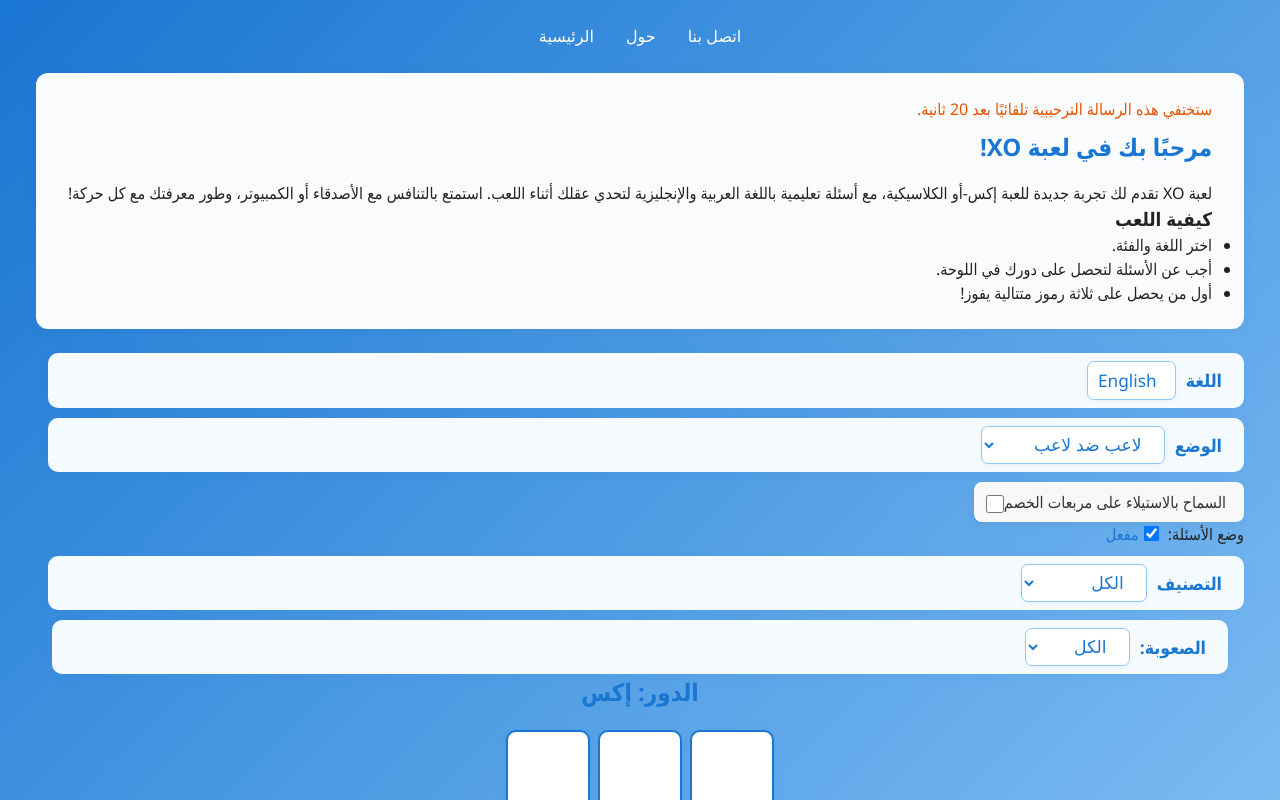
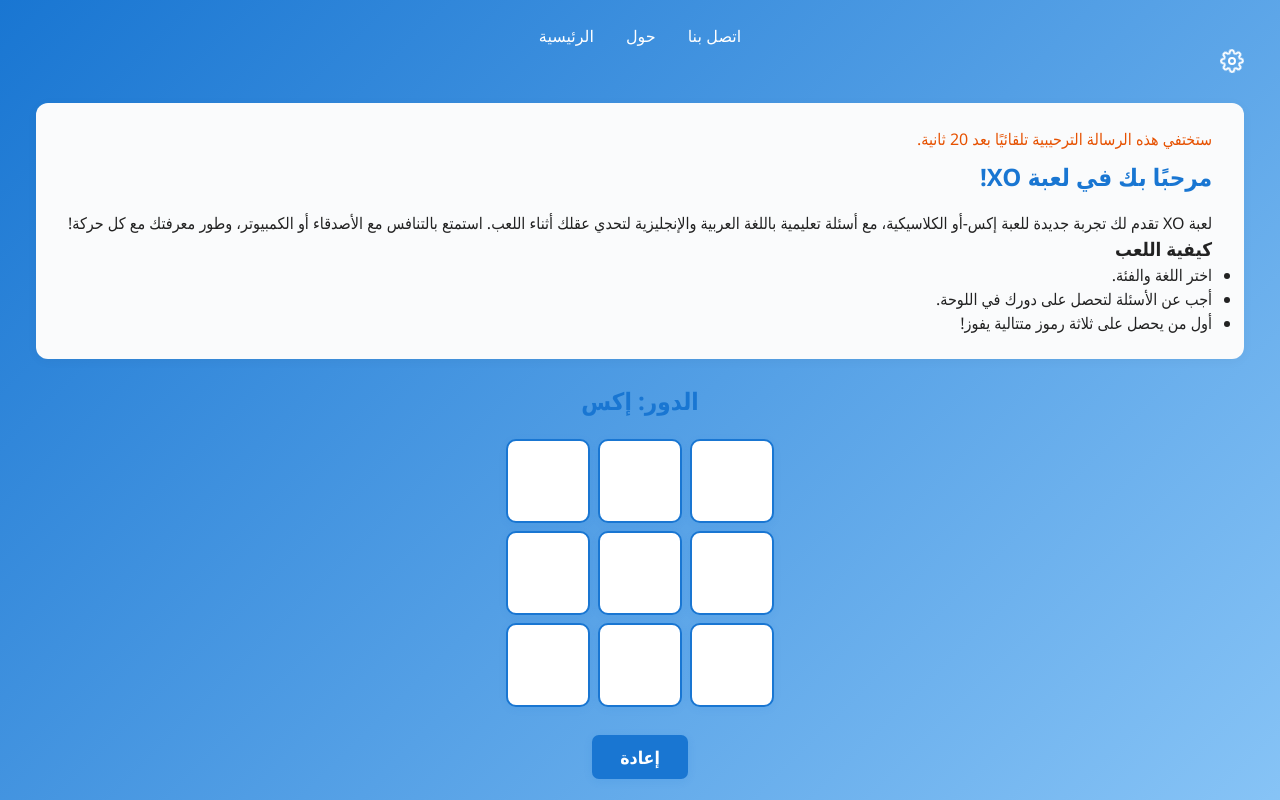
Before and after one commit to amh092/xo, a React (Vite) app: page / in a window 1280 px wide. Shown: the top 800 px of the page. Built offline with nearby package versions, Linux system fonts and the light colour scheme.

Commit message:
feat: add collapsible settings menu with rotating gear icon

```diff
--- /dev/null
+++ b/src/SettingIcon.tsx
@@ -0,0 +1,27 @@
+// You can use this as a React component:
+const SettingsIcon = ({ size = 24, color = "white", ...props }) => (
+    <svg
+      width={size}
+      height={size}
+      viewBox="0 0 24 24"
+      fill="none"
+      stroke={color}
+      strokeWidth="2"
+      strokeLinecap="round"
+      strokeLinejoin="round"
+      {...props}
+    >
+      <circle cx="12" cy="12" r="3" />
+      <path d="M19.4 15a1.65 1.65 0 0 0 .33 1.82l.06.06a2 2 0 1 1-2.83 2.83l-.06-.06a1.65 1.65 0 0 0-1.82-.33 1.65 1.65 0 0 0-1 1.51V21a2 2 0 1 1-4 0v-.09a1.65 1.65 0 0 0-1-1.51 1.65 1.65 0 0 0-1.82.33l-.06.06a2 2 0 1 1-2.83-2.83l.06-.06a1.65 1.65 0 0 0 .33-1.82 1.65 1.65 0 0 0-1.51-1H3a2 2 0 1 1 0-4h.09a1.65 1.65 0 0 0 1.51-1 1.65 1.65 0 0 0-.33-1.82l-.06-.06a2 2 0 1 1 2.83-2.83l.06.06a1.65 1.65 0 0 0 1.82.33h.09a1.65 1.65 0 0 0 1-1.51V3a2 2 0 1 1 4 0v.09a1.65 1.65 0 0 0 1 1.51h.09a1.65 1.65 0 0 0 1.82-.33l.06-.06a2 2 0 1 1 2.83 2.83l-.06.06a1.65 1.65 0 0 0-.33 1.82v.09a1.65 1.65 0 0 0 1.51 1H21a2 2 0 1 1 0 4h-.09a1.65 1.65 0 0 0-1.51 1z"
+      style={{
+        animation: "rotate 15s linear infinite",
+        transformOrigin: "center center",
+        animationTimingFunction: "linear",
+
+      }}
+      />
+    </svg>
+  );
+
+
+  export default SettingsIcon;
--- a/src/XOGame.css
+++ b/src/XOGame.css
@@ -402,3 +402,12 @@ body{
   word-break: break-word;
   box-sizing: border-box;
 }
+
+@keyframes rotate {
+  0% {
+    transform: rotate(0deg);
+  }
+  100% {
+    transform: rotate(360deg);
+  }
+}
--- a/src/XOGame.tsx
+++ b/src/XOGame.tsx
@@ -5,6 +5,7 @@ import { EN_QUESTIONS } from './questions_en';
 import { Suspense } from 'react';
 import type { Question } from './questions_ar';
 import { Link } from 'react-router-dom';
+import SettingIcon from './SettingIcon';
 const XOGame: React.FC = () => {
   const [questionMode, setQuestionMode] = useState<boolean>(true);
 
@@ -23,7 +24,7 @@ const XOGame: React.FC = () => {
   const [isChoiceCorrect, setIsChoiceCorrect] = useState<boolean | null>(null);
   const [welcomeSeconds, setWelcomeSeconds] = useState(0);
   const [selectedDifficulty, setSelectedDifficulty] = useState<'all' | 'easy' | 'medium' | 'hard'>('all');
-
+  const [showSettings, setShowSettings] = useState(false);
 useEffect(() => {
   const interval = setInterval(() => {
     setWelcomeSeconds((prev) => prev + 1);
@@ -252,14 +253,13 @@ useEffect(() => {
   <Link to="/contact">{t('اتصل بنا', 'Contact')}</Link>
 </li>
         </ul>
+        <SettingIcon onClick={() => setShowSettings(!showSettings) } />
       </nav>
 
       <header className="xo-header">
   <div className="xo-header-row">
     <Suspense fallback={<div>Loading...</div>}>
       {welcomeSeconds <= 60 && (
-
-
         <section className="xo-intro">
           <div style={{ fontWeight: 500, color: "#e65100", marginBottom: 8 }}>
             {t(
@@ -267,21 +267,15 @@ useEffect(() => {
               "This welcome message will automatically disappear after 60 seconds."
             )}
           </div>
-    <h2>
-      {t("مرحبًا بك في لعبة XO!", "Welcome to XO Game!")}
-    </h2>
-    <div style={{ fontWeight: 600, color: "#1976d2", marginBottom: 8 }}>
-
-    </div>
+          <h2>{t("مرحبًا بك في لعبة XO!", "Welcome to XO Game!")}</h2>
+          <p style={{ fontWeight: 600, color: "#1976d2", marginBottom: 8 }}></p>
           <p>
             {t(
               "لعبة XO تقدم لك تجربة جديدة للعبة إكس-أو الكلاسيكية، مع أسئلة تعليمية باللغة العربية والإنجليزية لتحدي عقلك أثناء اللعب. استمتع بالتنافس مع الأصدقاء أو الكمبيوتر، وطور معرفتك مع كل حركة!",
               "XO Game is a unique twist on the classic Tic-Tac-Toe, offering both English and Arabic questions to challenge your mind while you play. Enjoy competing with friends or the computer, and improve your knowledge with every move!"
             )}
           </p>
-    <h3>
-      {t("كيفية اللعب", "How to Play")}
-    </h3>
+          <h3>{t("كيفية اللعب", "How to Play")}</h3>
           <ul>
             <li>{t("اختر اللغة والفئة.", "Choose your language and category.")}</li>
             <li>{t("أجب عن الأسئلة لتحصل على دورك في اللوحة.", "Answer questions to earn your move on the board.")}</li>
@@ -290,8 +284,11 @@ useEffect(() => {
         </section>
       )}
     </Suspense>
+
+    {showSettings && (
+      <>
         <div className="xo-lang-selector">
-  <label htmlFor="lang">{t('اللغة', 'Language:')}</label>
+          <label htmlFor="lang">{t("اللغة", "Language:")}</label>
           <button
             className="xo-lang-toggle"
             type="button"
@@ -301,20 +298,20 @@ useEffect(() => {
             {language === 'ar' ? 'English' : 'العربية'}
           </button>
         </div>
-        </div>
+
         <div className="xo-header-row xo-mode-row">
           <div className="xo-mode-selector">
-    <label htmlFor="mode">{t('الوضع', 'Mode')} </label>
+            <label htmlFor="mode">{t("الوضع", "Mode")}</label>
             <select
               id="mode"
               value={mode}
               onChange={e => setMode(e.target.value as 'pvp' | 'cpu')}
             >
-      <option value="pvp">{t('لاعب ضد لاعب', 'Player vs Player')}</option>
-      <option value="cpu">{t('لاعب ضد الكمبيوتر', 'Player vs Computer')}</option>
+              <option value="pvp">{t("لاعب ضد لاعب", "Player vs Player")}</option>
+              <option value="cpu">{t("لاعب ضد الكمبيوتر", "Player vs Computer")}</option>
             </select>
+          </div>
 
-  </div>
           <div
             className="xo-overwrite-toggle"
             style={{ marginLeft: 16, position: 'relative', display: 'inline-block' }}
@@ -322,7 +319,7 @@ useEffect(() => {
             onMouseLeave={() => setShowOverwriteTip(false)}
           >
             <label htmlFor="overwriteToggle" style={{ marginRight: 6 }}>
-    {t('السماح بالاستيلاء على مربعات الخصم', 'Allow Overwrite Mode')}
+              {t("السماح بالاستيلاء على مربعات الخصم", "Allow Overwrite Mode")}
             </label>
             <input
               id="overwriteToggle"
@@ -331,47 +328,54 @@ useEffect(() => {
               onChange={e => setOverwriteEnabled(e.target.checked)}
             />
             {showOverwriteTip && (
-    <div
-     className="xo-tooltip"
-    >
+              <div className="xo-tooltip">
                 {t(
-        'عند تفعيل هذا الخيار، يتطلب الاستيلاء على مربع الخصم إجابة على سؤال صعب.',
-        'When this option is enabled, overwriting an opponent’s square will require a hard question.'
+                  "عند تفعيل هذا الخيار، يتطلب الاستيلاء على مربع الخصم إجابة على سؤال صعب.",
+                  "When this option is enabled, overwriting an opponent’s square will require a hard question."
                 )}
               </div>
             )}
           </div>
+
           <div className="xo-question-toggle">
-    <label htmlFor="questionModeToggle" style={{marginLeft: 10}}>{t('وضع الأسئلة', 'Question Mode')}:</label>
+            <label htmlFor="questionModeToggle" style={{ marginLeft: 10 }}>
+              {t("وضع الأسئلة", "Question Mode")}:
+            </label>
             <input
               id="questionModeToggle"
               type="checkbox"
               checked={questionMode}
               onChange={() => setQuestionMode(q => !q)}
-      style={{marginLeft: 6, transform: 'scale(1.2)'}}
+              style={{ marginLeft: 6, transform: 'scale(1.2)' }}
             />
-    <span style={{marginLeft: 6, fontWeight: 500, color: '#1976d2'}}>{questionMode ? t('مفعل', 'On') : t('إيقاف', 'Off')}</span>
+            <span style={{ marginLeft: 6, fontWeight: 500, color: '#1976d2' }}>
+              {questionMode ? t("مفعل", "On") : t("إيقاف", "Off")}
+            </span>
           </div>
+
           <div className="xo-category-selector">
-            <label htmlFor="category">{t('التصنيف', 'Category')}</label>
+            <label htmlFor="category">{t("التصنيف", "Category")}</label>
             <select
               id="category"
               value={selectedCategory}
               onChange={e => setSelectedCategory(e.target.value)}
             >
               {categories.map(cat => (
-    <option key={cat.value} value={cat.value}>{cat.label}</option>
+                <option key={cat.value} value={cat.value}>
+                  {cat.label}
+                </option>
               ))}
             </select>
           </div>
-
 
           <div className="xo-category-selector" style={{ margin: "0 16px" }}>
             <label htmlFor="difficulty">{t("الصعوبة:", "Difficulty:")}</label>
             <select
               id="difficulty"
               value={selectedDifficulty}
-    onChange={e => setSelectedDifficulty(e.target.value as 'all' | 'easy' | 'medium' | 'hard')}
+              onChange={e =>
+                setSelectedDifficulty(e.target.value as 'all' | 'easy' | 'medium' | 'hard')
+              }
               style={{ marginLeft: 8 }}
             >
               <option value="all">{t("الكل", "All")}</option>
@@ -381,9 +385,11 @@ useEffect(() => {
             </select>
           </div>
         </div>
+      </>
+    )}
+  </div>
+</header>
 
-
-      </header>
 
       <div className="status">
         {winner === 'draw' ? (
```
Lines whose indentation alone changed are shown as unchanged.
